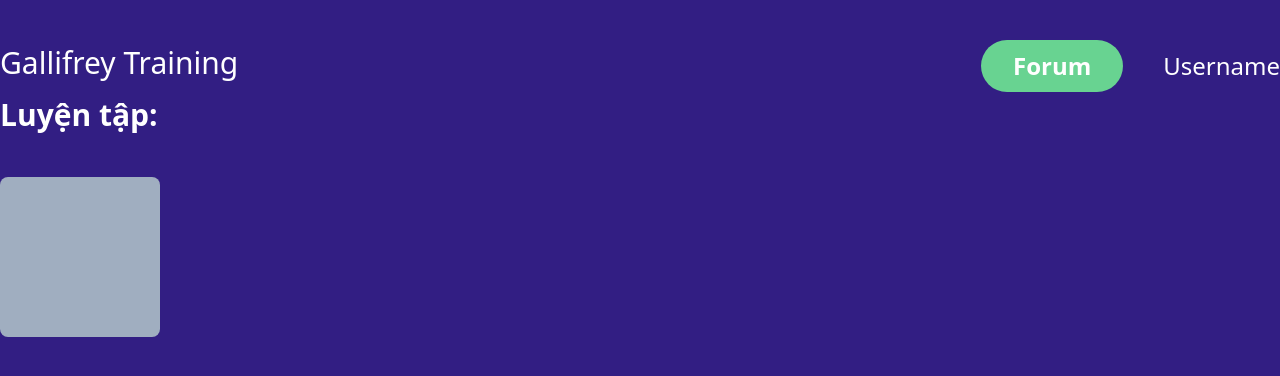
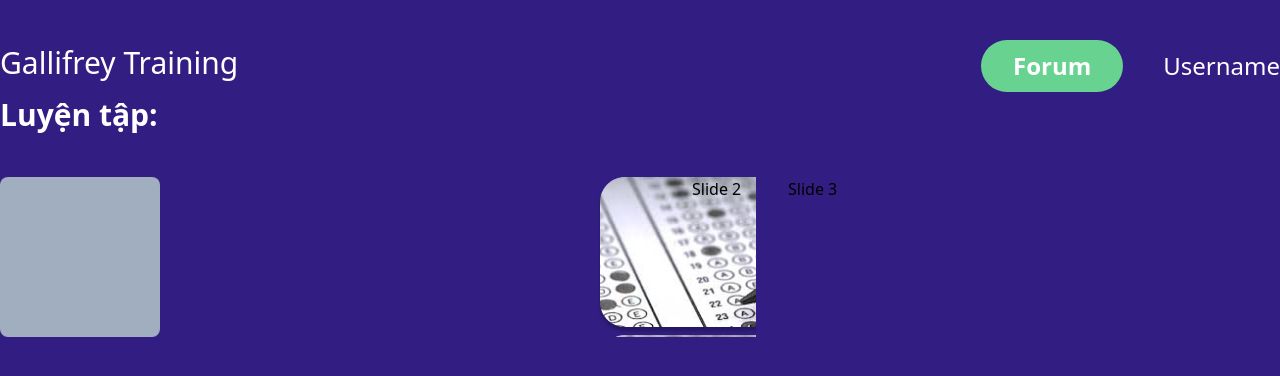
Before and after one commit to Th1nhNg0/HACKATHON-2020, a Vue app: page /#/dashboard in a window 1280 px wide. Shown: the top 376 px of the page. Built offline with nearby package versions, Linux system fonts and the light colour scheme; some icons are missing.

Commit message:
added swiper to dashboard

```diff
--- a/package.json
+++ b/package.json
@@ -9,8 +9,10 @@
   },
   "dependencies": {
     "core-js": "^3.6.5",
+    "swiper": "^6.4.5",
     "tailwindcss": "^1.9.6",
     "vue": "^2.6.11",
+    "vue-awesome-swiper": "^4.1.1",
     "vue-router": "^3.2.0",
     "vuex": "^3.4.0"
   },
--- a/src/views/Dashboard.vue
+++ b/src/views/Dashboard.vue
@@ -20,12 +20,40 @@
       >
         <i class="fad fa-plus text-6xl"></i>
       </div>
+      <swiper class="swiper" :options="swiperOption">
+        <swiper-slide>
+          <div style="background-image: url('./images/practice-bg.png')" class="h-40 w-40">
+
+          </div>
+        </swiper-slide>
+        <swiper-slide>Slide 2</swiper-slide>
+        <swiper-slide>Slide 3</swiper-slide>
+      </swiper>
     </div>
   </div>
 </template>
 
 <script>
+import { Swiper, SwiperSlide } from "vue-awesome-swiper";
+import "swiper/swiper-bundle.css";
+
 export default {
-  name: "Dshboard",
+  name: "Dashboard",
+  components: {
+    Swiper,
+    SwiperSlide,
+  },
+  data() {
+    return {
+      swiperOption: {
+        slidesPerView: 3,
+        spaceBetween: 30,
+        pagination: {
+          el: ".swiper-pagination",
+          clickable: true,
+        },
+      },
+    };
+  },
 };
 </script>
```
Also changed, not shown: public/images/practice-bg.png (added), 1 other file (tests, documents, lock files or other folders).
